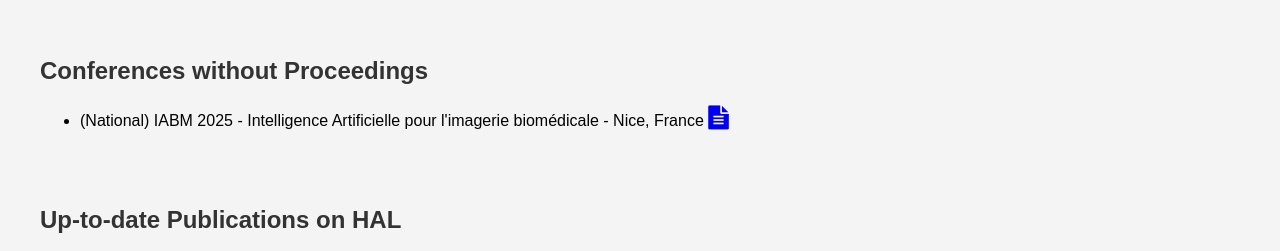
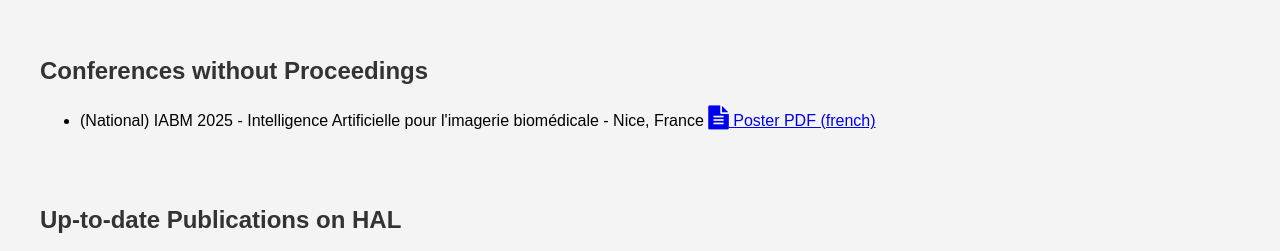
Before and after one commit to MathildeDupouy/mathildedupouy.github.io, a plain HTML site: page index.html in a window 1280 px wide. Shown: the part 407-658 px from the top of the page. Drawn offline with Linux system fonts and the light colour scheme.

Commit message:
Better poster integration

```diff
--- a/index.html
+++ b/index.html
@@ -124,7 +124,7 @@
             <h2>Conferences without Proceedings</h2>
             <ul>
                 <li>(National) IABM 2025 - Intelligence Artificielle pour l'imagerie biomédicale - Nice, France
-                    <a href="Ressources/IABM2025_Poster_SADAmultilabels.pdf" class="image fit"><i class="fa fa-file-text" style="font-size:24px"></i></a>
+                    <a href="Ressources/IABM2025_Poster_SADAmultilabels.pdf" class="image fit"> <i class="fa fa-file-text" style="font-size:24px"></i>  Poster PDF (french)</a>
                 </li>
             </ul>
         </section>
```
